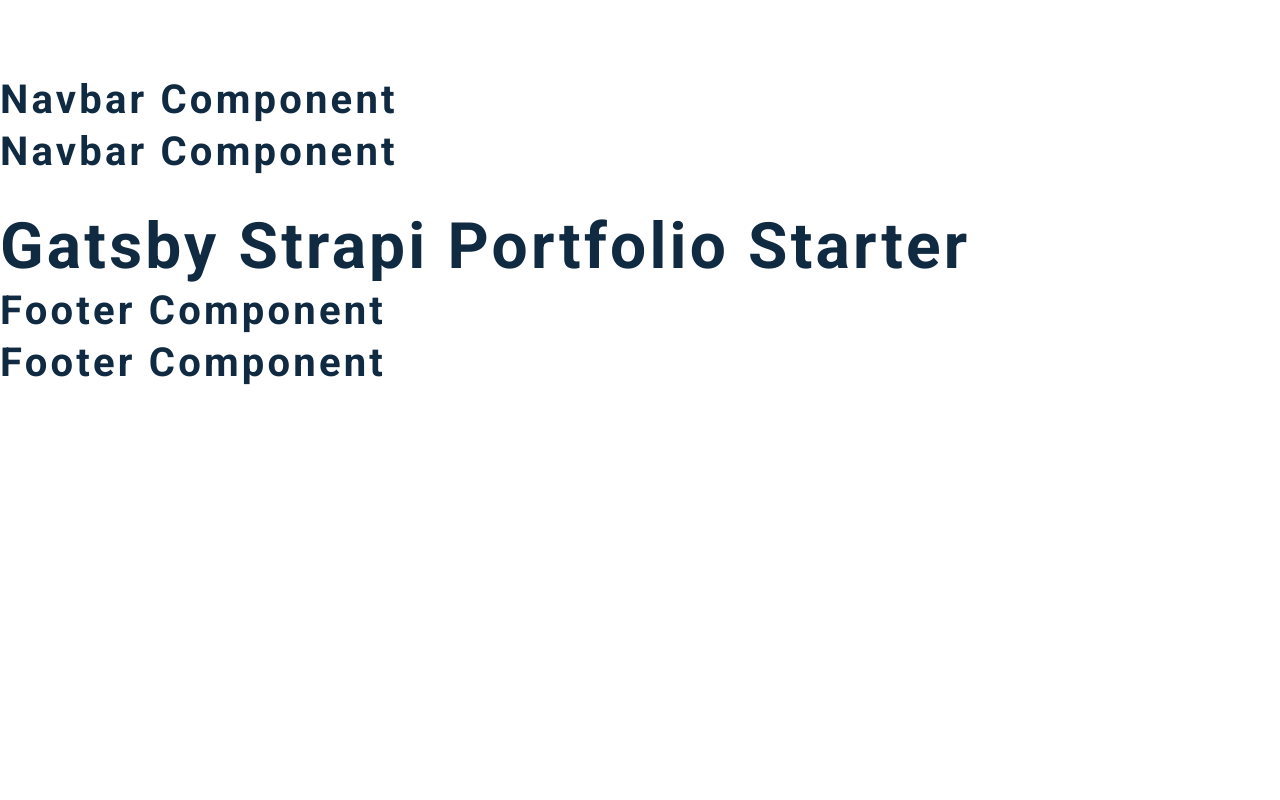
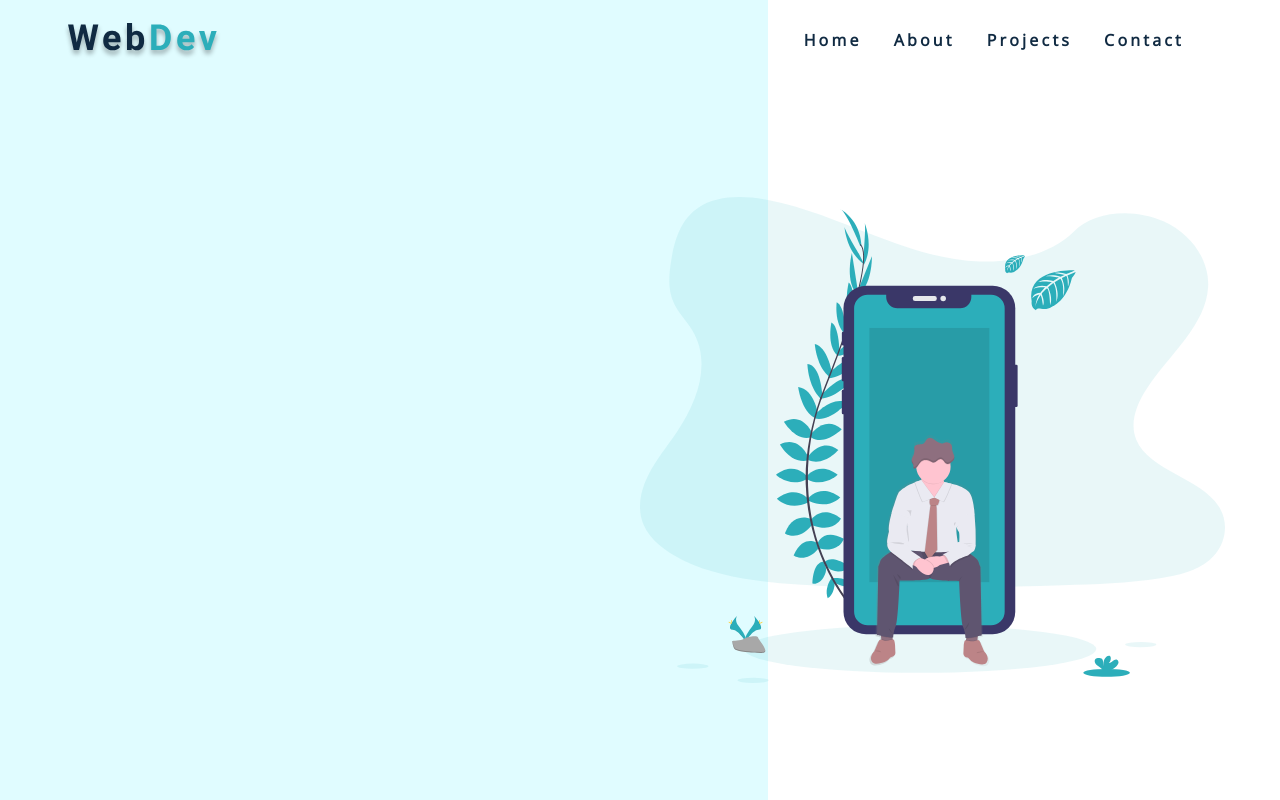
Before and after one commit to radioDevCreations/portfolioExampleGatsby, a Gatsby site: page / in a window 1280 px wide. Built offline with nearby package versions, Linux system fonts and the light colour scheme; Gatsby itself is replaced by a stand-in of ours.

Commit message:
types added navbar completed

```diff
--- /dev/null
+++ b/gatsby-ssr.js
@@ -0,0 +1,6 @@
+const React = require('react');
+const Layout = require('./src/components/Layout').default;
+
+exports.wrapPageElement = ({element, props}) => {
+    return <Layout {...props}>{element}</Layout>;
+}
--- a/src/components/Hero.tsx
+++ b/src/components/Hero.tsx
@@ -1,11 +1,23 @@
-import React from "react"
-import { Link } from "gatsby"
-import socialLinks from "../constants/social_links"
+import React, { FC } from "react";
+import { Link } from "gatsby";
+import socialLinks from "../constants/social_links";
 // import heroImg from "../assets/images/hero.svg"
-import { StaticImage } from "gatsby-plugin-image"
+import { StaticImage } from "gatsby-plugin-image";
 
-const Hero = () => {
-  return <h2>hero component</h2>
+const Hero: FC = () => {
+  return (
+  <header className="hero">
+    <section className="section-center hero-center">
+      <article className="hero-info"></article>
+      <StaticImage
+        src="../assets/images/hero.svg"
+        alt="portfolio"
+        className="hero-img"
+        placeholder="blurred"
+      />
+    </section>
+  </header>
+  );
 }
 
-export default Hero
+export default Hero;
--- a/src/components/Layout.tsx
+++ b/src/components/Layout.tsx
@@ -15,7 +15,6 @@
     <>
       <Navbar />
       {children}
-      <Footer />
     </>
   );
 };
--- a/src/components/Navbar.tsx
+++ b/src/components/Navbar.tsx
@@ -1,11 +1,31 @@
-import React from "react";
+import React, { FC } from "react";
 import logo from "../assets/images/logo.svg";
 import { FaAlignRight } from "react-icons/fa";
 import pageLinks from "../constants/links";
 import { Link } from "gatsby";
 
-const Navbar = () => {
-  return <h2>navbar component</h2>;
+const Navbar: FC = () => {
+  return (
+  <nav className="navbar">
+    <div className="nav-center">
+      <div className="nav-header">
+        <img src={logo} alt="web dev" />
+        <button type="button" className="toggle-btn">
+          <FaAlignRight />
+        </button>
+      </div>
+      <div className="nav-links">
+        {pageLinks.map((link: any) => {
+          return (
+          <Link key={link.id} to={link.url}>
+            {link.text}
+          </Link>
+          );
+        })}
+      </div>
+    </div>
+  </nav>
+  );
 }
 
 export default Navbar;
--- a/src/pages/index.tsx
+++ b/src/pages/index.tsx
@@ -1,16 +1,18 @@
-import React from "react"
-import { graphql } from "gatsby"
-import Hero from "../components/Hero"
-import Services from "../components/Services"
-import Jobs from "../components/Jobs"
-import Projects from "../components/Projects"
-import SEO from "../components/SEO"
-import Layout from "../components/Layout"
-const IndexPage = () => {
+import React, { FC } from "react";
+import { graphql } from "gatsby";
+import Hero from "../components/Hero";
+import Services from "../components/Services";
+import Jobs from "../components/Jobs";
+import Projects from "../components/Projects";
+import SEO from "../components/SEO";
+import Layout from "../components/Layout";
+const IndexPage: FC = () => {
   return (
-    <Layout>
-      <h1>Gatsby Strapi Portfolio Starter</h1>
-    </Layout>
+    <>
+      <main>
+        <Hero />
+      </main>
+    </>
   )
 }
 
--- /dev/null
+++ b/src/types/custom.d.ts
@@ -0,0 +1,5 @@
+declare module "*.svg" {
+    const content: any;
+    export default content;
+  }
+  //this setting makes typescript accept svg files
```
